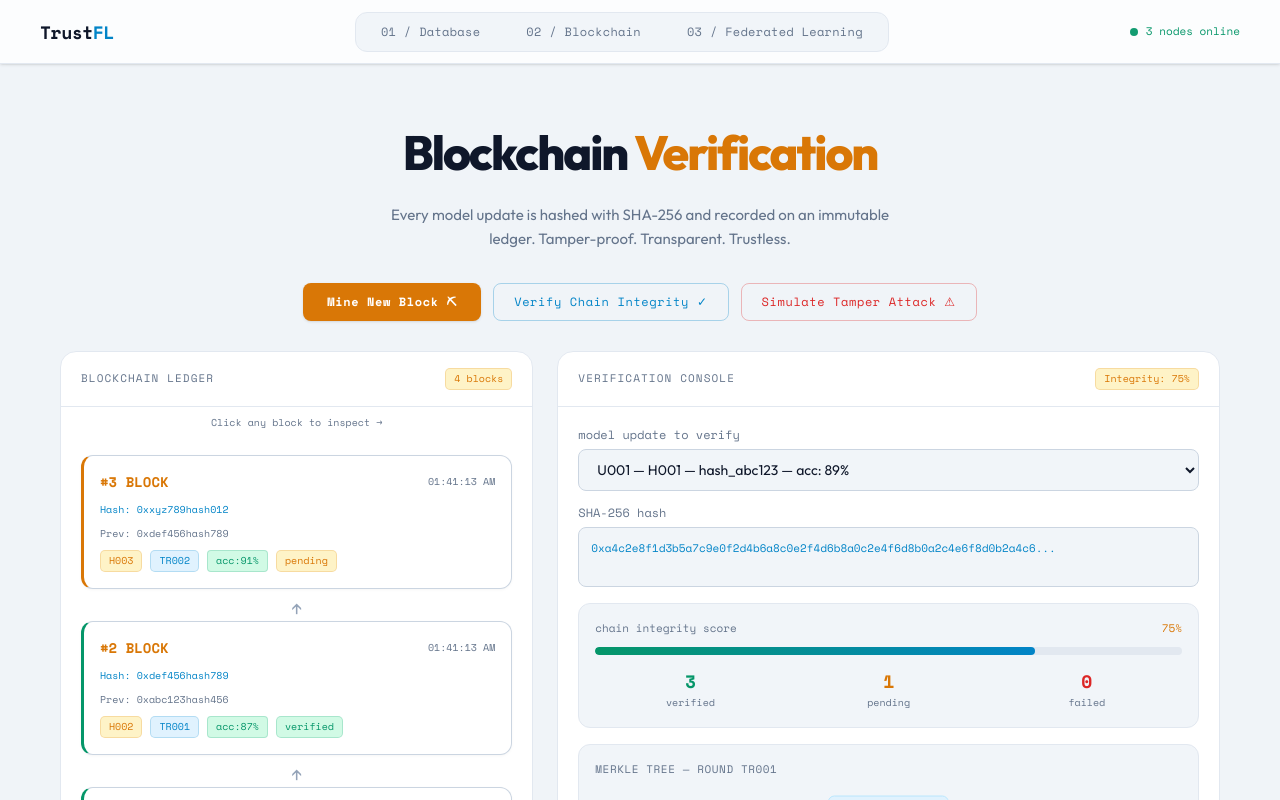
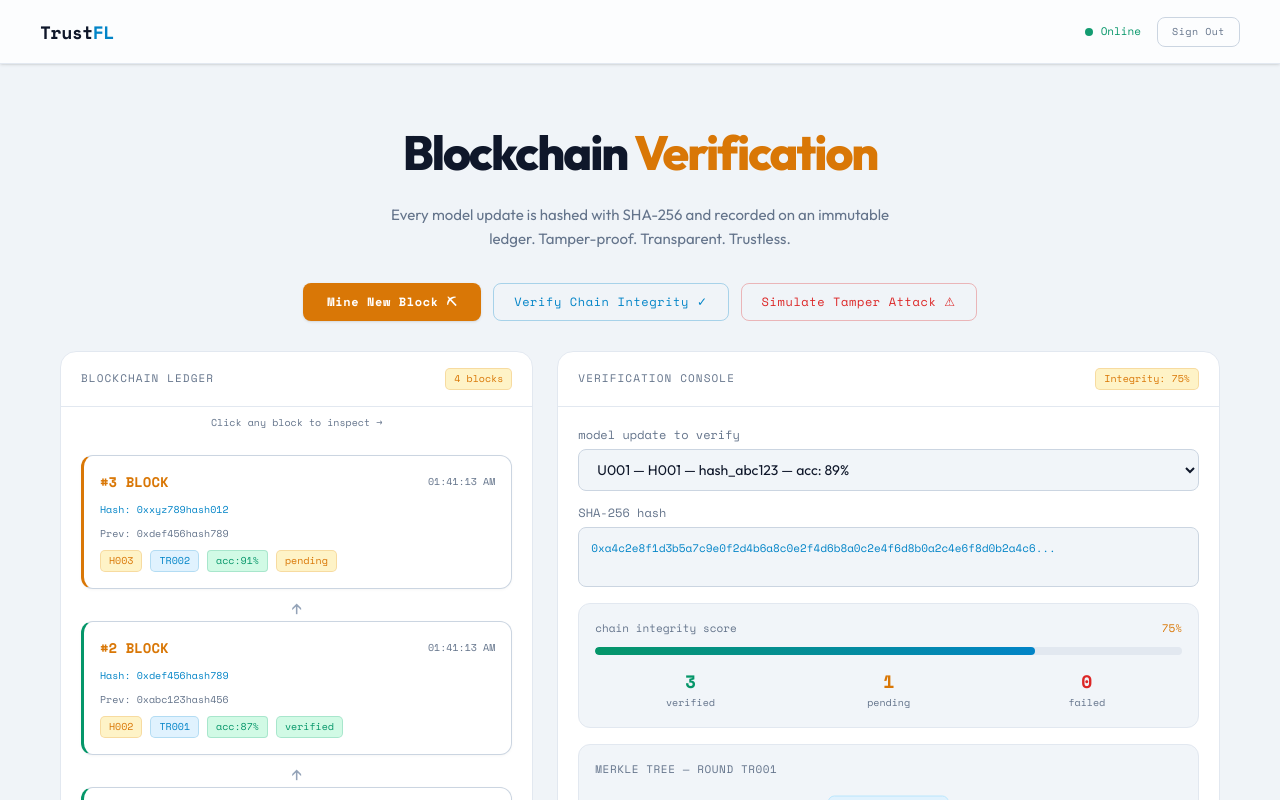
Before and after one commit to yashighosh/TrustFL, a Next.js app in the folder Frontend/: page /blockchain in a window 1280 px wide. Shown: the top 800 px of the page. Built offline with nearby package versions, Linux system fonts and the light colour scheme.

Commit message:
feat/update: Navbar.tsx

```diff
--- a/Frontend/app/components/layout/Navbar.tsx
+++ b/Frontend/app/components/layout/Navbar.tsx
@@ -1,13 +1,15 @@
 "use client";
 
+import { useRouter } from "next/navigation";
+import { useHospital } from "@/app/context/HospitalContext";
+
 interface NavbarProps {
-  activeTab: number;
-  onTabChange: (idx: number) => void;
   onLogoClick: () => void;
 }
 
-export default function Navbar({ activeTab, onTabChange, onLogoClick }: NavbarProps) {
-  const tabs = ["01 / Database", "02 / Blockchain", "03 / Federated Learning"];
+export default function Navbar({ onLogoClick }: NavbarProps) {
+  const router = useRouter();
+  const { hospital, logout } = useHospital();
 
   return (
     <nav className="fixed top-0 left-0 right-0 z-50 flex items-center justify-between px-10 h-16 bg-white/80 backdrop-blur-xl border-b border-border-custom shadow-sm">
@@ -18,25 +20,28 @@ export default function Navbar({ activeTab, onTabChange, onLogoClick }: NavbarPr
         Trust<span className="text-primary">FL</span>
       </button>
 
-      <div className="flex gap-1 bg-surface-2 border border-border-custom rounded-xl p-1">
-        {tabs.map((label, i) => (
-          <button
-            key={i}
-            onClick={() => onTabChange(i)}
-            className={`px-5 py-1.5 rounded-lg font-mono text-xs cursor-pointer border transition-all duration-200 tracking-wide ${
-              activeTab === i
-                ? "bg-primary-light text-primary border-primary/20 font-semibold"
-                : "bg-transparent text-muted border-transparent hover:text-text-primary hover:bg-surface-3"
-            }`}
-          >
-            {label}
-          </button>
-        ))}
-      </div>
 
-      <div className="flex items-center gap-2 font-mono text-[11px] text-neon-green">
-        <div className="pulse-dot" />
-        <span>3 nodes online</span>
+
+      <div className="flex items-center gap-4">
+        {hospital && (
+          <div className="flex items-center gap-2 px-3 py-1 rounded-lg bg-surface-2 border border-border-custom">
+            <span className="text-sm">🏥</span>
+            <span className="font-mono text-[10px] text-text-primary font-semibold truncate max-w-[140px]">
+              {hospital.name}
+            </span>
+            <span className="font-mono text-[9px] text-muted">{hospital.id}</span>
+          </div>
+        )}
+        <div className="flex items-center gap-2 font-mono text-[11px] text-neon-green">
+          <div className="pulse-dot" />
+          <span>Online</span>
+        </div>
+        <button
+          onClick={() => { logout(); router.push("/auth"); }}
+          className="px-3.5 py-1.5 rounded-lg font-mono text-[10px] cursor-pointer bg-transparent text-muted border border-border-2 tracking-wider transition-all hover:bg-surface-2 hover:text-text-primary"
+        >
+          Sign Out
+        </button>
       </div>
     </nav>
   );
```
